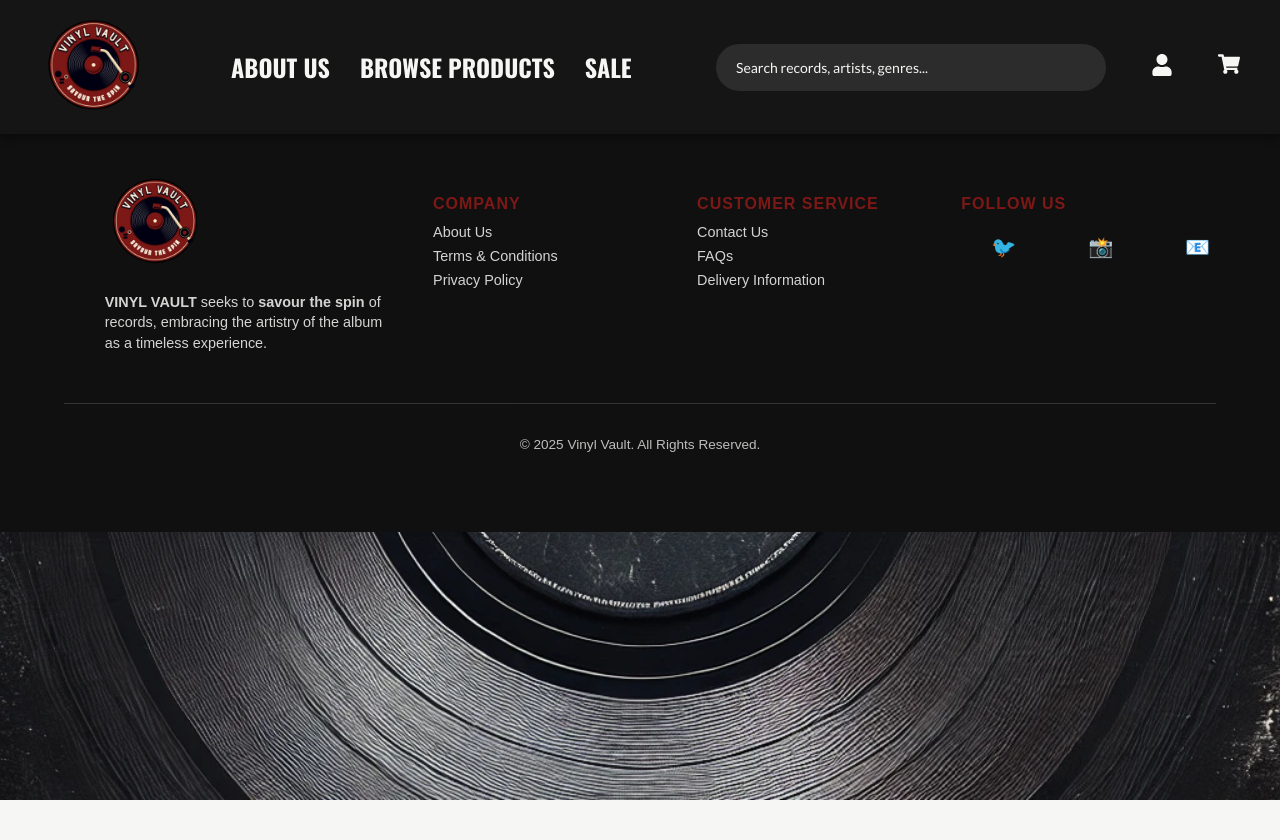
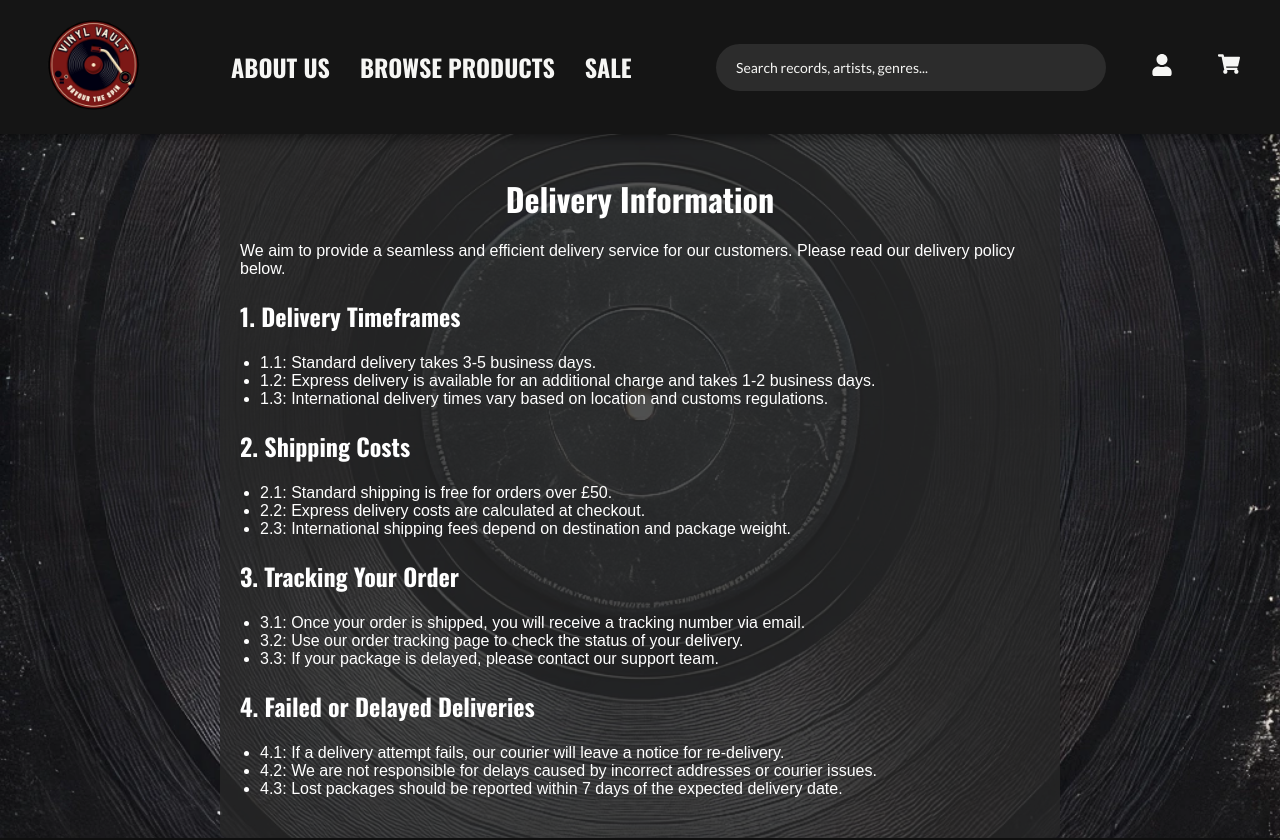
Before and after one commit to minankk/TEAMPROJECT_TEAM2, a React (Create React App) app: page /delivery-information in a window 1280 px wide. Shown: the top 840 px of the page. Before the commit the page ends 800 px from the top, so only its background shows below. Built offline with nearby package versions, Linux system fonts and the light colour scheme; no server answers.

Commit message:
made new privacy policy and delivery info pages

```diff
--- a/src/App.js
+++ b/src/App.js
@@ -11,7 +11,9 @@ import TermsAndConditions from './termsandconditions';
 import CartPage from './CartPage';
 import DashboardPage from './DashboardPage';
 import Signup from './signup';
-import AboutUs from './AboutUs'
+import AboutUs from './AboutUs';
+import DeliveryInformation from './DeliveryInformation';
+import PrivacyPolicy from './PrivacyPolicy';
 
 function App() {
   const userId = 1; // Temporary user ID. It can be dynamically changed later when the login feature is added
@@ -29,7 +31,9 @@ function App() {
         <Route path="/t&c" element={<TermsAndConditions />} />
         <Route path="/dashboard" element={<DashboardPage />} />
         <Route path="/signup" element={<Signup />} />
-        <Route path="/about-us" element={<AboutUs />} /> {/* Added About Us Route */}
+        <Route path="/about-us" element={<AboutUs />} />
+        <Route path="/delivery-information" element={<DeliveryInformation />} />
+        <Route path="/privacy-policy" element={<PrivacyPolicy />} />
       </Routes>
       <Footer />
     </Router>
--- /dev/null
+++ b/src/DeliveryInformation.css
@@ -0,0 +1,32 @@
+body {
+  background-color: black;
+  background-size: cover;
+  background-position: center;
+  height: 100vh;
+  margin: 0;
+}
+
+.info-container {
+  padding: 20px;
+  max-width: 800px;
+  margin: 0 auto;
+  font-family: Arial, sans-serif;
+  background-color: rgba(39, 39, 39, 0.8);
+  border-radius: 8px;
+  box-shadow: 0 4px 6px rgba(0, 0, 0, 0.1);
+  color: white;
+}
+
+h1 {
+  text-align: center;
+  margin-bottom: 20px;
+}
+
+p, ul {
+  margin-bottom: 20px;
+}
+
+ul {
+  list-style-type: disc;
+  padding-left: 20px;
+}
--- /dev/null
+++ b/src/DeliveryInformation.js
@@ -0,0 +1,43 @@
+import React from "react";
+import "./DeliveryInformation.css";
+
+const DeliveryInformation = () => {
+  return (
+    <div className="info-container">
+      <h1>Delivery Information</h1>
+      <p>
+        We aim to provide a seamless and efficient delivery service for our customers. Please read our delivery policy below.
+      </p>
+
+      <h2>1. Delivery Timeframes</h2>
+      <ul>
+        <li>1.1: Standard delivery takes 3-5 business days.</li>
+        <li>1.2: Express delivery is available for an additional charge and takes 1-2 business days.</li>
+        <li>1.3: International delivery times vary based on location and customs regulations.</li>
+      </ul>
+
+      <h2>2. Shipping Costs</h2>
+      <ul>
+        <li>2.1: Standard shipping is free for orders over £50.</li>
+        <li>2.2: Express delivery costs are calculated at checkout.</li>
+        <li>2.3: International shipping fees depend on destination and package weight.</li>
+      </ul>
+
+      <h2>3. Tracking Your Order</h2>
+      <ul>
+        <li>3.1: Once your order is shipped, you will receive a tracking number via email.</li>
+        <li>3.2: Use our order tracking page to check the status of your delivery.</li>
+        <li>3.3: If your package is delayed, please contact our support team.</li>
+      </ul>
+
+      <h2>4. Failed or Delayed Deliveries</h2>
+      <ul>
+        <li>4.1: If a delivery attempt fails, our courier will leave a notice for re-delivery.</li>
+        <li>4.2: We are not responsible for delays caused by incorrect addresses or courier issues.</li>
+        <li>4.3: Lost packages should be reported within 7 days of the expected delivery date.</li>
+      </ul>
+    </div>
+  );
+};
+
+export default DeliveryInformation;
--- /dev/null
+++ b/src/PrivacyPolicy.css
@@ -0,0 +1,32 @@
+body {
+  background-color: black;
+  background-size: cover;
+  background-position: center;
+  height: 100vh;
+  margin: 0;
+}
+
+.policy-container {
+  padding: 20px;
+  max-width: 800px;
+  margin: 0 auto;
+  font-family: Arial, sans-serif;
+  background-color: rgba(39, 39, 39, 0.8);
+  border-radius: 8px;
+  box-shadow: 0 4px 6px rgba(0, 0, 0, 0.1);
+  color: white;
+}
+
+h1 {
+  text-align: center;
+  margin-bottom: 20px;
+}
+
+p, ul {
+  margin-bottom: 20px;
+}
+
+ul {
+  list-style-type: disc;
+  padding-left: 20px;
+}
--- /dev/null
+++ b/src/PrivacyPolicy.js
@@ -0,0 +1,43 @@
+import React from "react";
+import "./PrivacyPolicy.css";
+
+const PrivacyPolicy = () => {
+  return (
+    <div className="policy-container">
+      <h1>Privacy Policy</h1>
+      <p>
+        Your privacy is important to us. This policy explains how we collect, use, and protect your personal information.
+      </p>
+
+      <h2>1. Information We Collect</h2>
+      <ul>
+        <li>1.1: We collect personal details such as name, email, and address when you create an account.</li>
+        <li>1.2: Payment information is securely processed through third-party payment gateways.</li>
+        <li>1.3: We collect browsing data for analytics and service improvement.</li>
+      </ul>
+
+      <h2>2. How We Use Your Information</h2>
+      <ul>
+        <li>2.1: To process and fulfill your orders.</li>
+        <li>2.2: To provide customer support and service updates.</li>
+        <li>2.3: To improve user experience through personalized recommendations.</li>
+      </ul>
+
+      <h2>3. Data Security</h2>
+      <ul>
+        <li>3.1: We implement security measures to protect your data from unauthorized access.</li>
+        <li>3.2: Your payment details are encrypted and not stored on our servers.</li>
+        <li>3.3: We do not share your personal information with third parties without your consent.</li>
+      </ul>
+
+      <h2>4. Your Rights</h2>
+      <ul>
+        <li>4.1: You have the right to access, modify, or delete your personal data.</li>
+        <li>4.2: You can opt out of marketing emails at any time.</li>
+        <li>4.3: To request data removal, contact our support team.</li>
+      </ul>
+    </div>
+  );
+};
+
+export default PrivacyPolicy;
--- a/src/TermsandConditions.css
+++ b/src/TermsandConditions.css
@@ -1,4 +1,3 @@
-/* Add this to make the background image cover the entire page */
 body {
   background-color: black; /* Replace with your image URL */
   background-size: cover; /* Ensures the image covers the entire screen */
```
